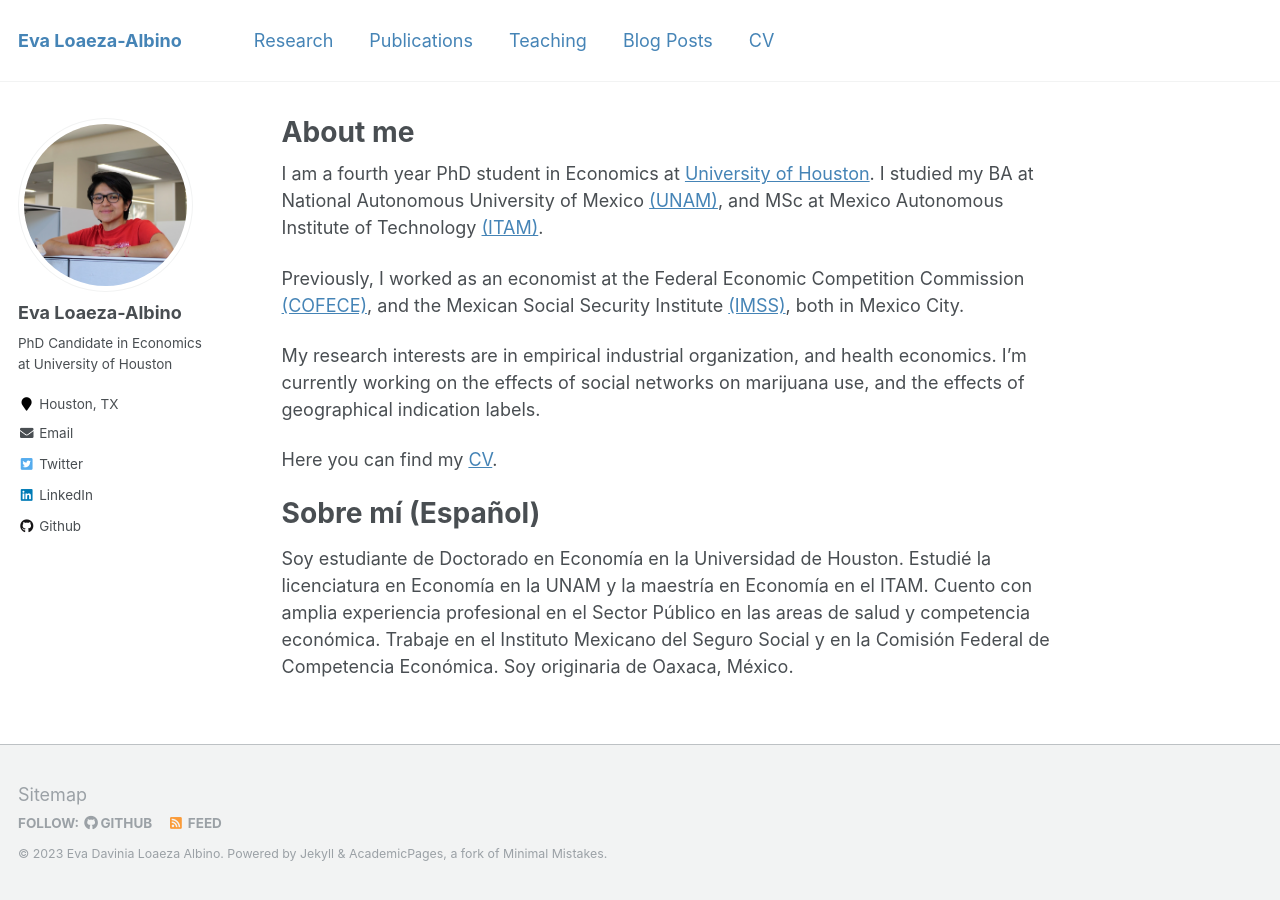
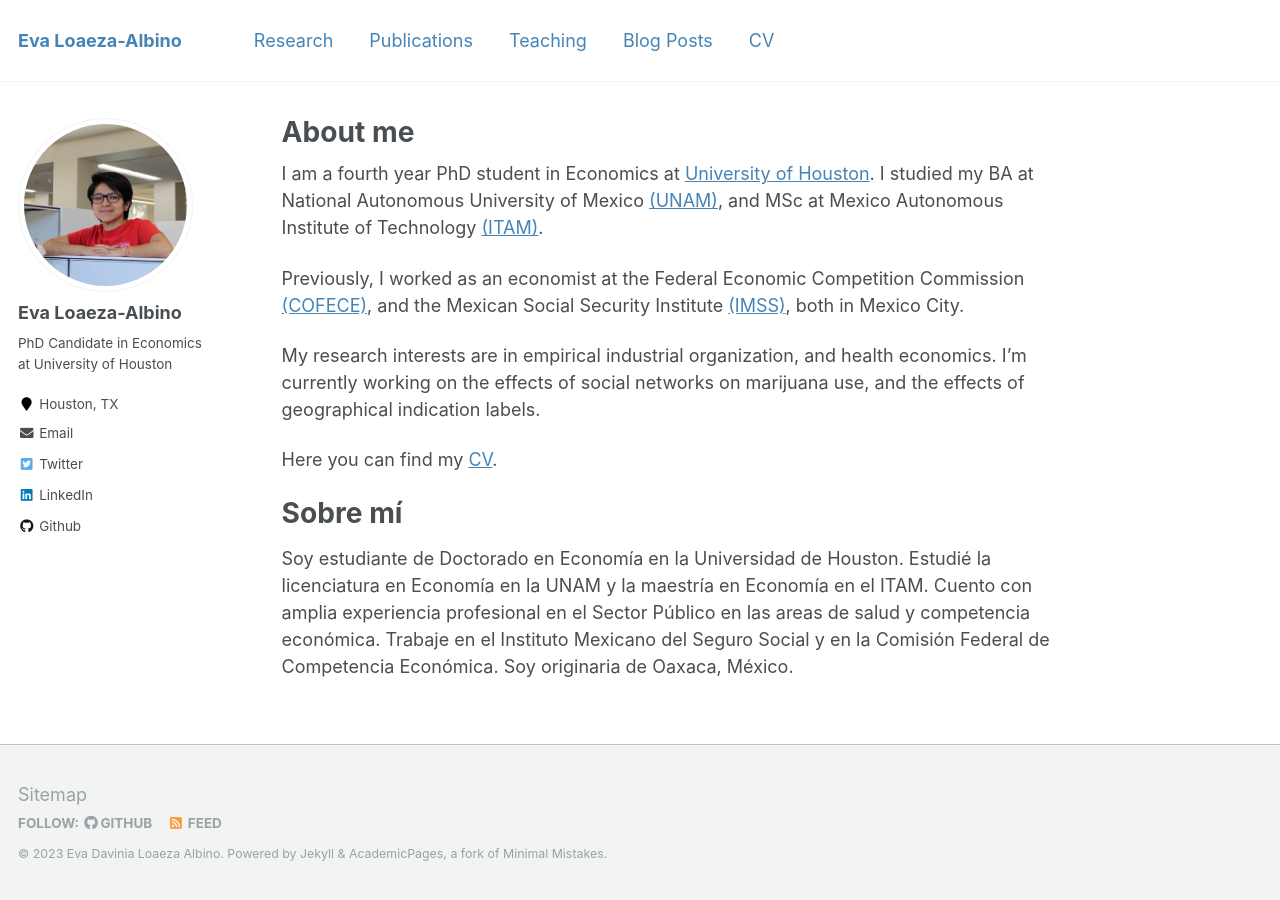
Before and after one commit to evaloaeza/evaloaeza.github.io, a Jekyll site: the page built from _pages/about.md, in a window 1280 px wide. Built offline with Jekyll 4.4.1, drawn with Linux system fonts in a browser that asks for light colours.

Commit message:
Update about.md

```diff
--- a/_pages/about.md
+++ b/_pages/about.md
@@ -16,7 +16,7 @@ My research interests are in empirical industrial organization, and health econo
 
 Here you can find my <a href="/files/EvaLoaeza_CV_2023.pdf">CV</a>.
 
-# Sobre mí (Español)
+# Sobre mí
 
 Soy estudiante de Doctorado en Economía en la Universidad de Houston. Estudié la licenciatura en Economía en la UNAM y la maestría en Economía en el ITAM.
 Cuento con amplia experiencia profesional en el Sector Público en las areas de salud y competencia económica. Trabaje en el Instituto Mexicano del Seguro Social y en la Comisión Federal de Competencia Económica. Soy originaria de Oaxaca, México.
```
